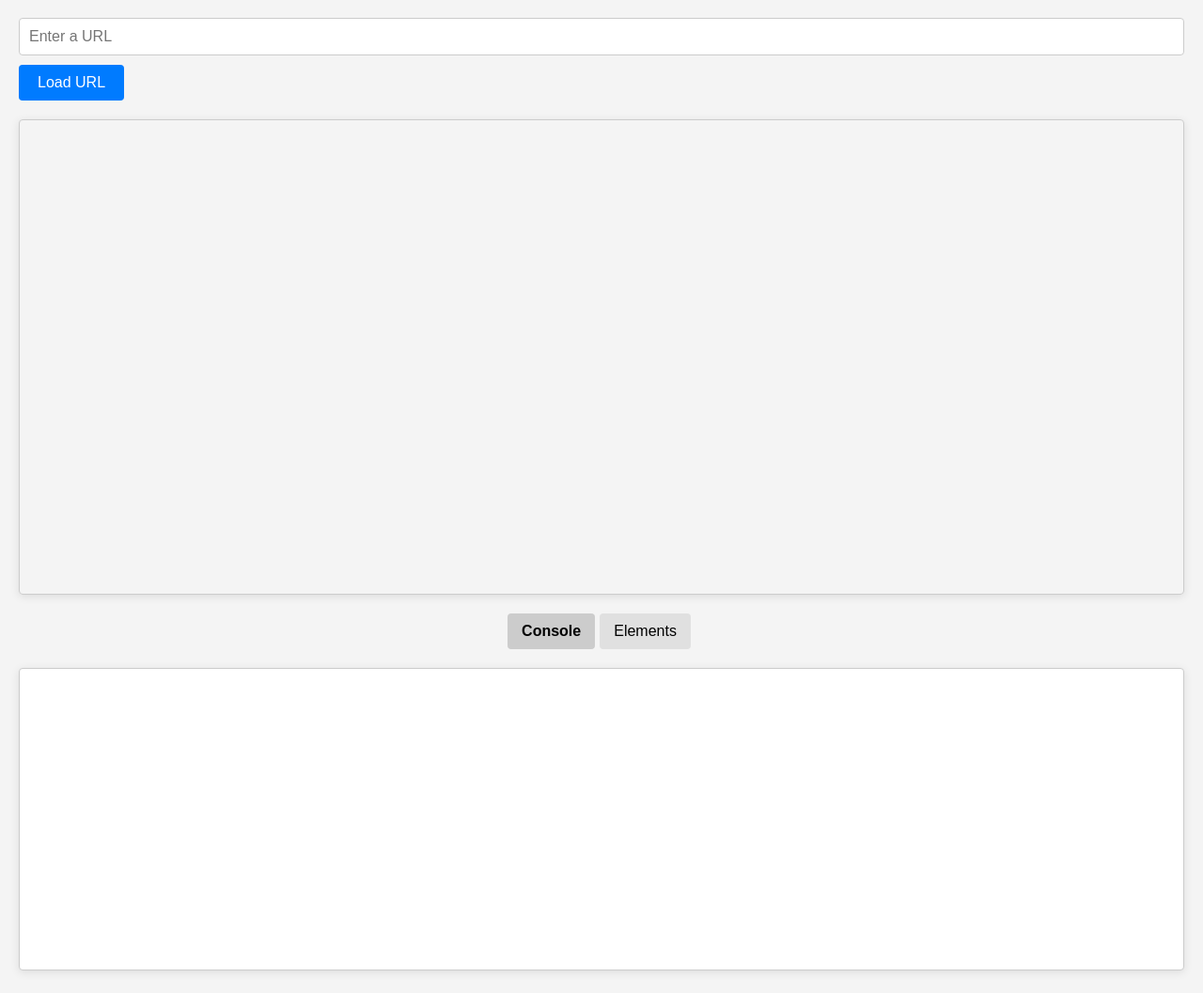
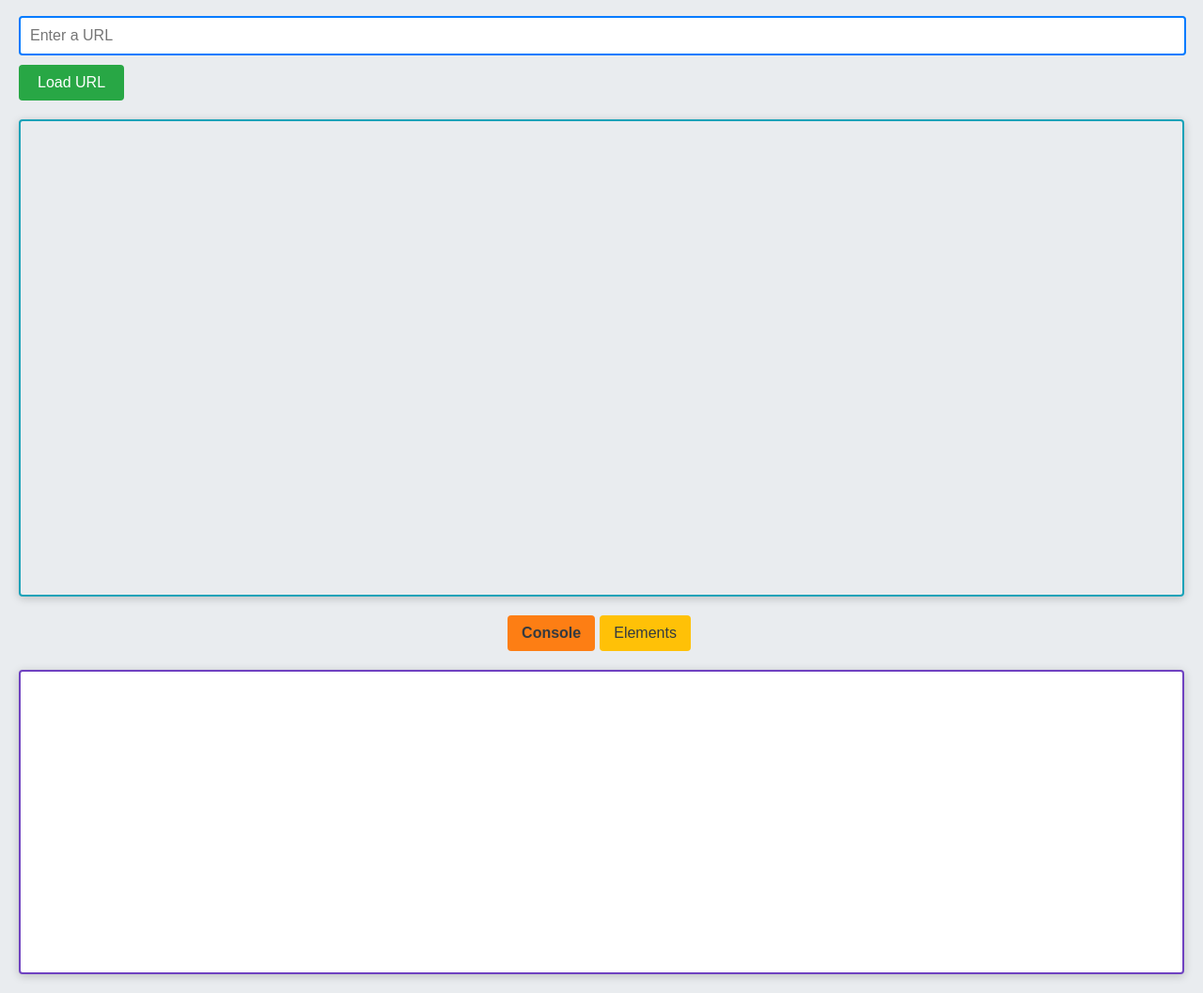
Before and after one commit to wordswordswordsalljustwords/devconsole, a plain HTML site: page index.html in a window 1280 px wide. Shown: the part 81-1138 px from the top of the page at 94% size. Drawn offline with Linux system fonts and the light colour scheme.

Commit message:
Update styles.css

```diff
--- a/styles.css
+++ b/styles.css
@@ -2,26 +2,33 @@ body {
     font-family: 'Arial', sans-serif;
     margin: 0;
     padding: 20px;
-    background-color: #f4f4f4;
+    background-color: #e9ecef; /* Light gray background */
 }
 
 h1 {
-    color: #333;
+    color: #343a40; /* Dark gray */
     text-align: center;
+    margin-bottom: 20px;
 }
 
 #urlInput {
     width: calc(100% - 22px);
     padding: 10px;
     margin-bottom: 10px;
-    border: 1px solid #ccc;
+    border: 2px solid #007bff; /* Blue border */
     border-radius: 4px;
     font-size: 16px;
+    transition: border-color 0.3s;
+}
+
+#urlInput:focus {
+    border-color: #0056b3; /* Darker blue on focus */
+    outline: none; /* Remove default outline */
 }
 
 #loadButton {
     padding: 10px 20px;
-    background-color: #007bff;
+    background-color: #28a745; /* Green background */
     color: white;
     border: none;
     border-radius: 4px;
@@ -31,15 +38,15 @@ h1 {
 }
 
 #loadButton:hover {
-    background-color: #0056b3;
+    background-color: #218838; /* Darker green on hover */
 }
 
 #iframeContainer {
     margin-top: 20px;
-    border: 1px solid #ccc;
+    border: 2px solid #17a2b8; /* Teal border */
     border-radius: 4px;
     overflow: hidden;
-    box-shadow: 0 2px 10px rgba(0, 0, 0, 0.1);
+    box-shadow: 0 2px 10px rgba(0, 0, 0, 0.2);
 }
 
 iframe {
@@ -57,34 +64,35 @@ iframe {
 .tab {
     padding: 10px 15px;
     cursor: pointer;
-    background-color: #e0e0e0;
+    background-color: #ffc107; /* Yellow background */
+    color: #343a40; /* Dark gray text */
     margin-right: 5px;
     border-radius: 4px;
     transition: background-color 0.3s;
 }
 
 .tab:hover {
-    background-color: #d0d0d0;
+    background-color: #e0a800; /* Darker yellow on hover */
 }
 
 .active {
-    background-color: #ccc;
+    background-color: #fd7e14; /* Orange for active tab */
     font-weight: bold;
 }
 
 #console {
     margin-top: 20px;
-    border: 1px solid #ccc;
+    border: 2px solid #6f42c1; /* Purple border */
     border-radius: 4px;
     padding: 10px;
     height: 300px;
     overflow-y: auto;
     background-color: #fff;
-    box-shadow: 0 2px 10px rgba(0, 0, 0, 0.1);
+    box-shadow: 0 2px 10px rgba(0, 0, 0, 0.2);
 }
 
 #consoleOutput {
-    color: #333;
+    color: #343a40; /* Dark gray text */
 }
 
 #elementsTab {
@@ -92,13 +100,13 @@ iframe {
 }
 
 #elementsOutput {
-    background-color: #f9f9f9;
+    background-color: #f8f9fa; /* Light gray for elements output */
     padding: 10px;
-    border: 1px solid #ccc;
+    border: 1px solid #ced4da; /* Light gray border */
     border-radius: 4px;
     overflow-x: auto;
 }
 
 .highlight {
-    outline: 2px solid red !important;
+    outline: 2px solid #dc3545 !important; /* Red outline for highlighted elements */
 }
```
